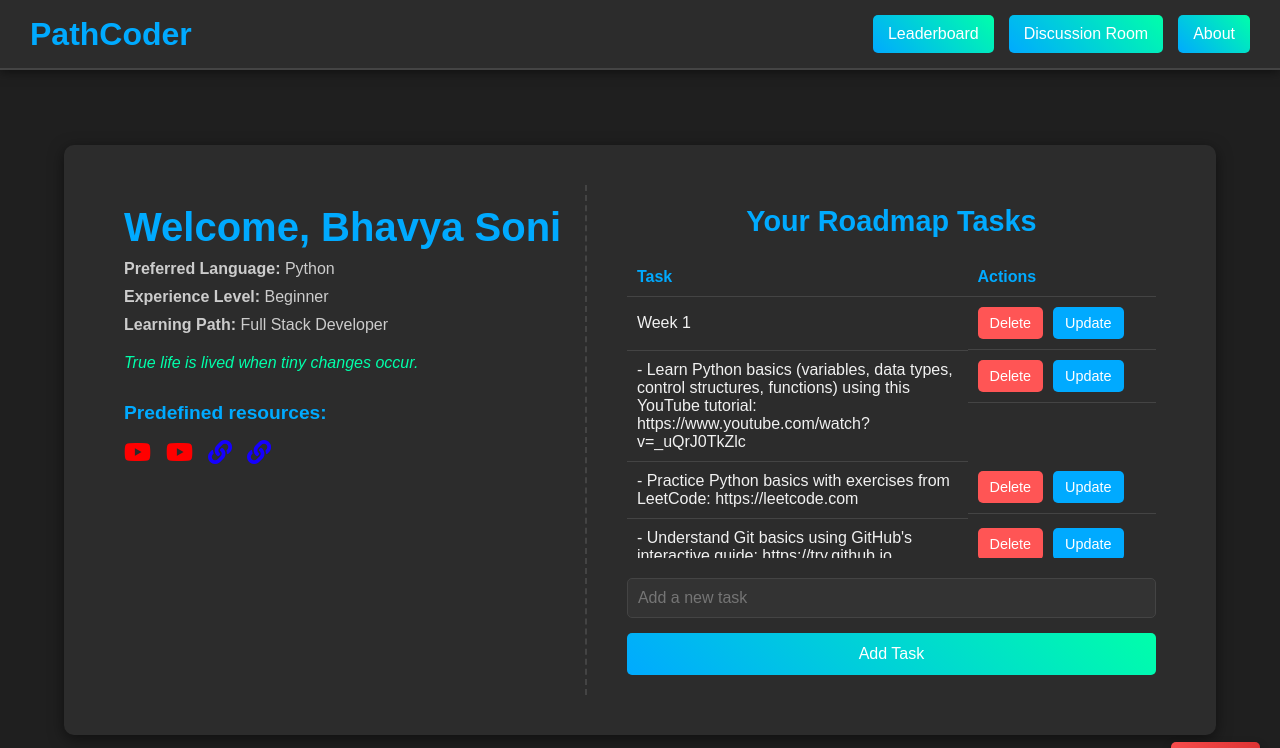
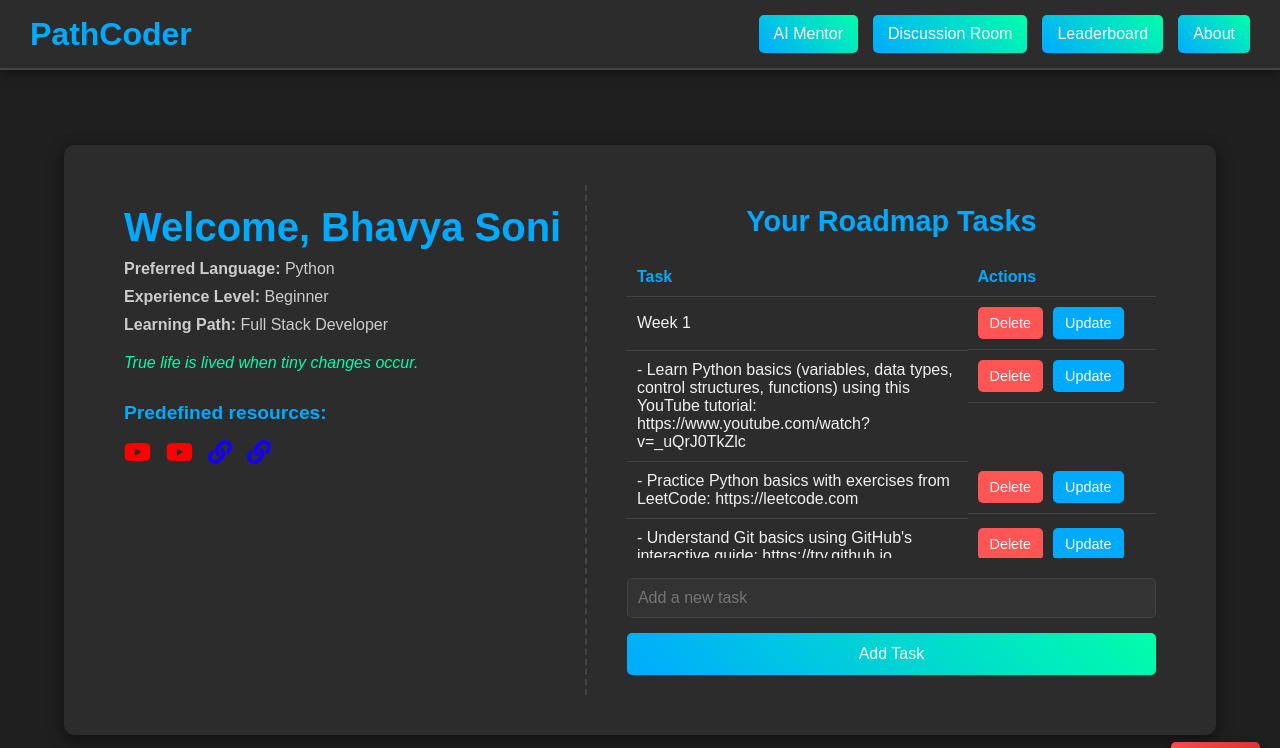
Before and after one commit to zGamingTechz/PathCoder, a Flask app: page / in a window 1280 px wide. Shown: the top 748 px of the page. Run offline with Flask 3, Linux system fonts and the light colour scheme; a user stored in the database is signed in; data comes from the database, SQL or seed files in the repository.

Commit message:
Added AI-mentor button

```diff
--- a/templates/home.html
+++ b/templates/home.html
@@ -13,8 +13,9 @@
         <h1>PathCoder</h1>
     </div>
     <nav class="nav-links">
+        <a href="/chatbot" class="nav-btn">AI Mentor</a>
+        <a href="/chatroom" class="nav-btn">Discussion Room</a>
         <a href="/leaderboard" class="nav-btn">Leaderboard</a>
-        <a href="/chatroom" class="nav-btn">Discussion Room</a>
         <a href="/about" class="nav-btn">About</a>
     </nav>
 </header>
```
